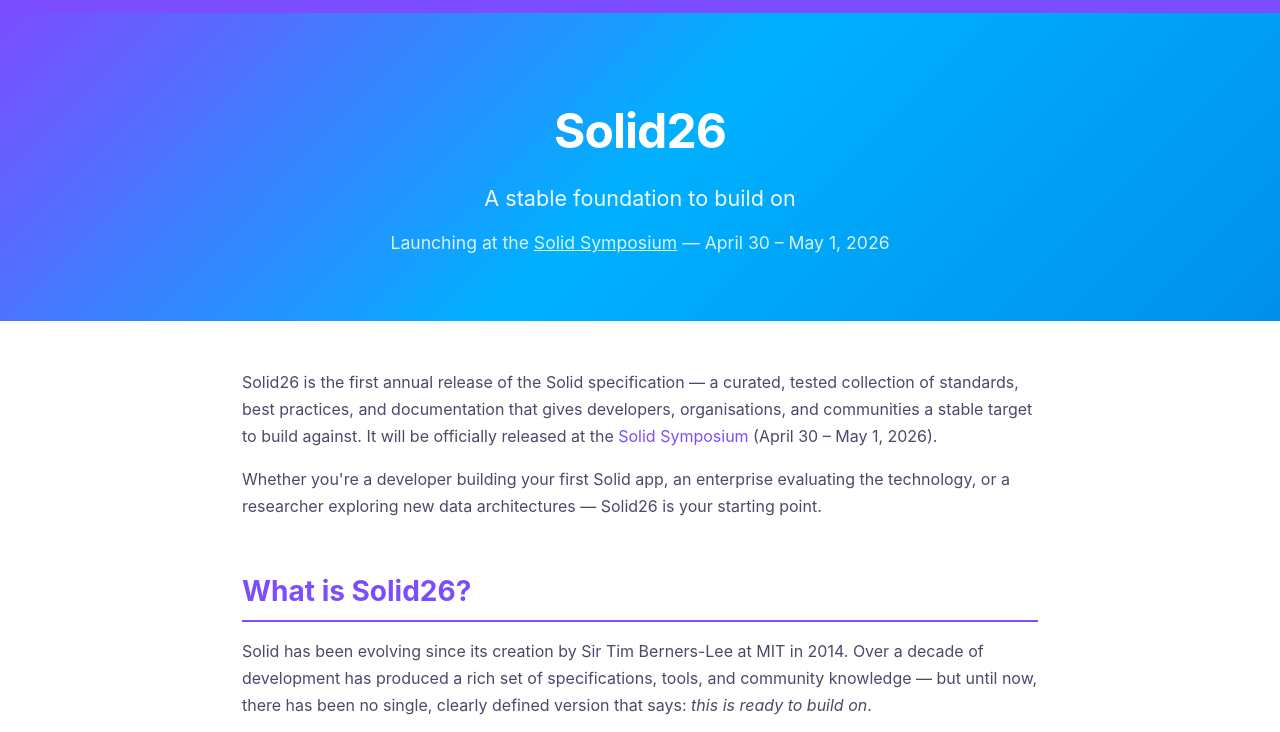
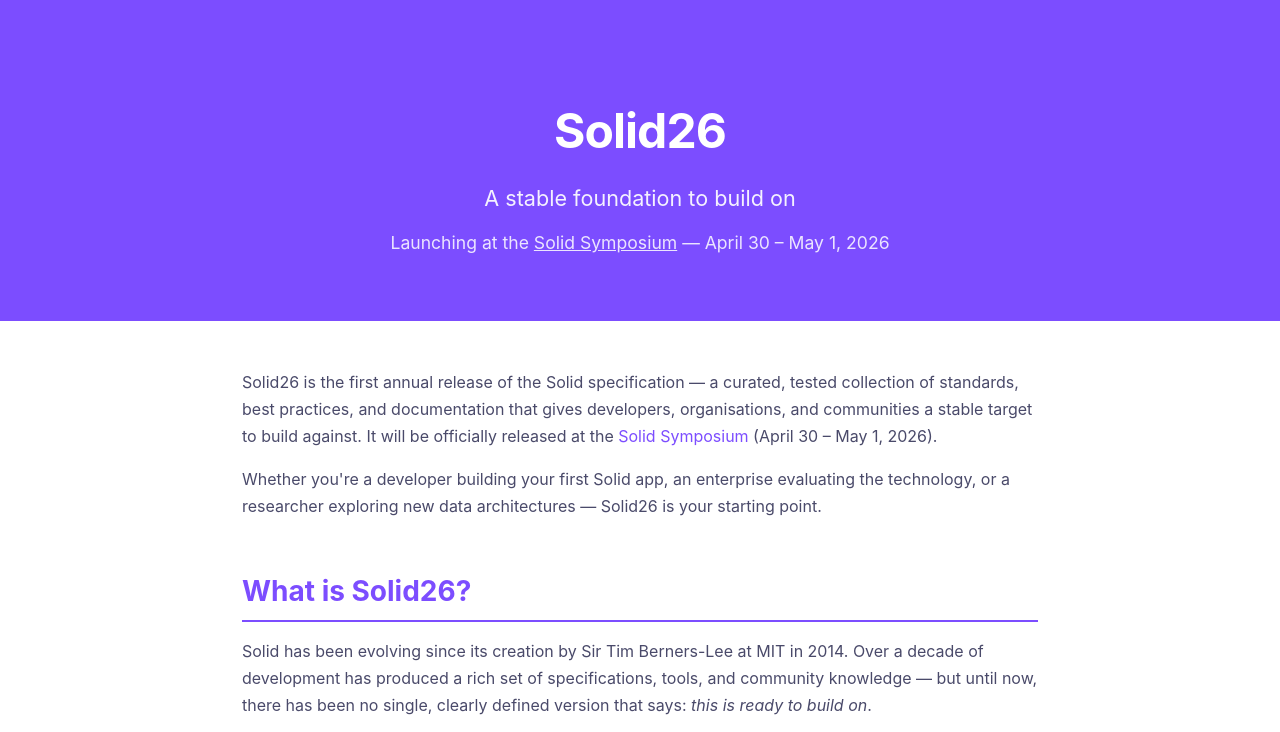
Before and after one commit to solid/solid26, a plain HTML site: page index.html in a window 1280 px wide. Shown: the part 59-791 px from the top of the page. Drawn offline with Linux system fonts and the light colour scheme.

Commit message:
Remove gradient, use solid Royal Lavender for hero

```diff
--- a/index.html
+++ b/index.html
@@ -62,7 +62,7 @@
 
     /* Hero */
     .hero {
-      background: var(--solid-gradient);
+      background-color: var(--solid-royal-lavender);
       color: var(--white);
       text-align: center;
       padding: 5rem 2rem 4rem;
```
